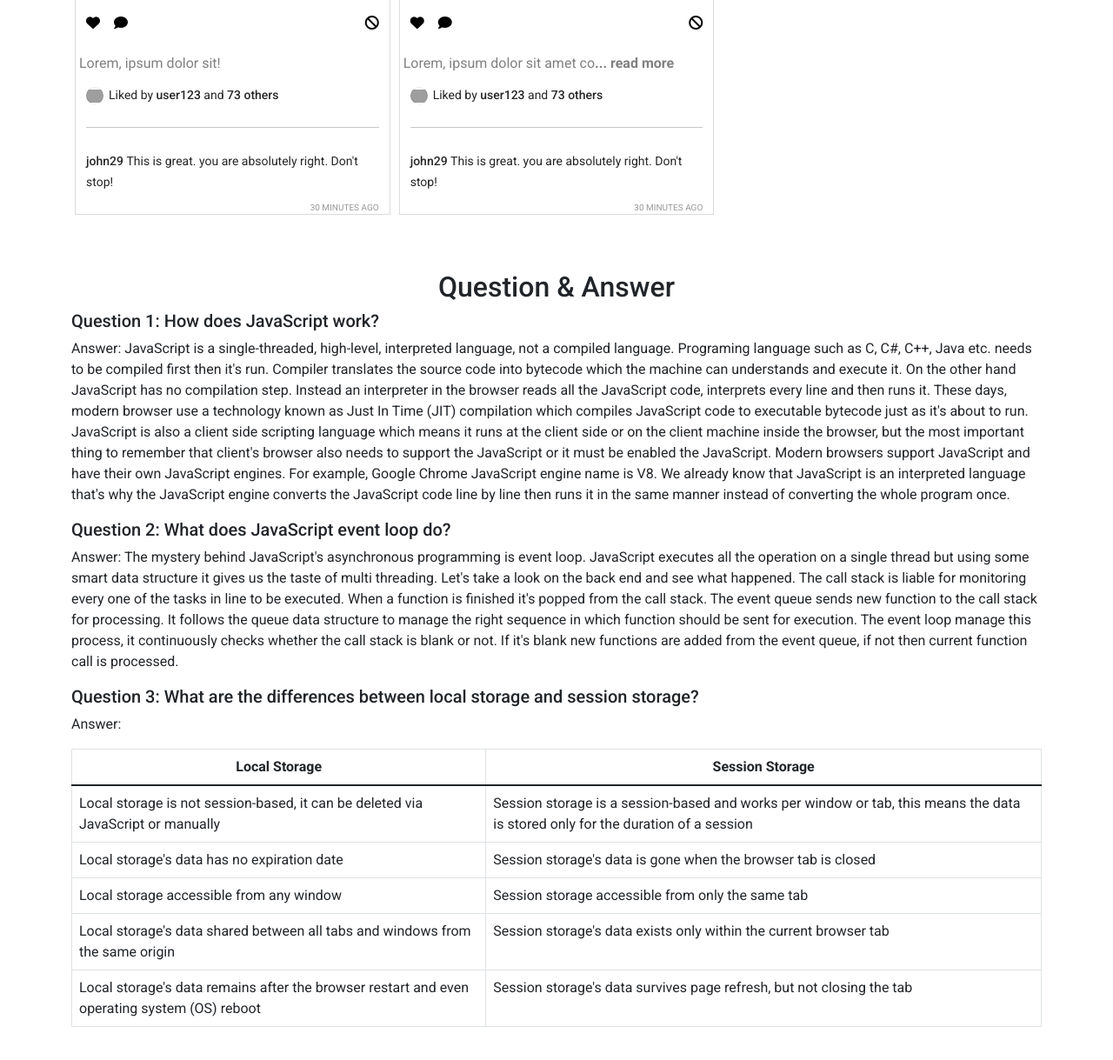
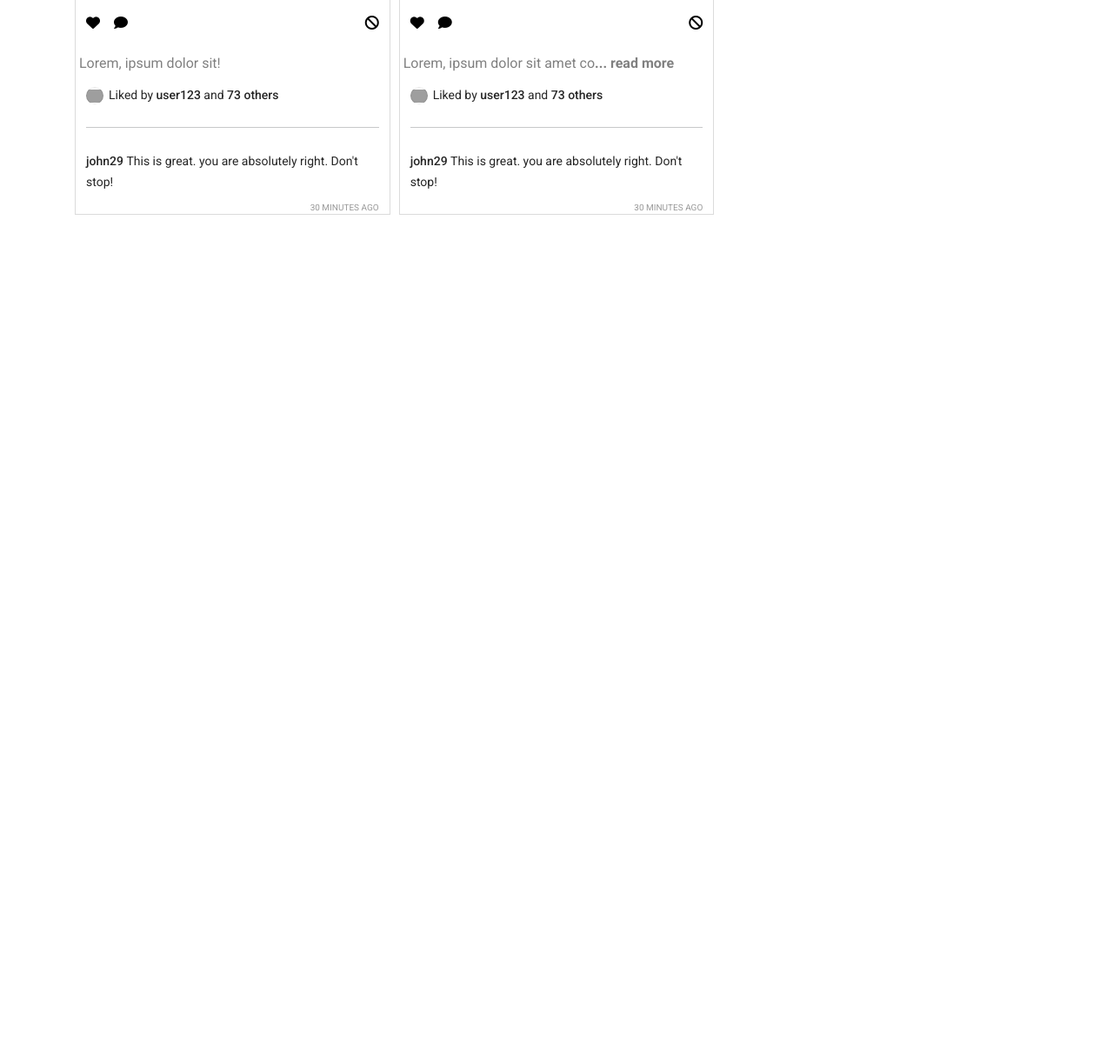
Before and after one commit to toufiqul-hasan/insta-shohor, a plain HTML site: page index.html in a window 1280 px wide. Shown: the part 1285-2504 px from the top of the page at 87% size. After the commit the page ends 1548 px from the top, so only its background shows below. Drawn offline with nearby package versions, Linux system fonts and the light colour scheme; grey boxes are pictures that could not be loaded.

Commit message:
qna deleted

```diff
--- a/index.html
+++ b/index.html
@@ -37,45 +37,6 @@
       <h1 id="reported-posts" class="mb-5">Reported posts</h1>
       <div id="reported"></div>
     </main>
-    <section id="qna" class="container mt-5">
-      <h2 class="text-center">Question & Answer</h2>
-      <h5>Question 1: How does JavaScript work?</h5>
-      <p>Answer: JavaScript is a single-threaded, high-level, interpreted language, not a compiled language. Programing language such as C, C#, C++, Java etc. needs to be compiled first then it's run. Compiler translates the source code into bytecode which the machine can understands and execute it. On the other hand JavaScript has no compilation step. Instead an interpreter in the browser reads all the JavaScript code, interprets every line and then runs it. These days, modern browser use a technology known as Just In Time (JIT) compilation which compiles JavaScript code to executable bytecode just as it's about to run. JavaScript is also a client side scripting language which means it runs at the client side or on the client machine inside the browser, but the most important thing to remember that client's browser also needs to support the JavaScript or it must be enabled the JavaScript. Modern browsers support JavaScript and have their own JavaScript engines. For example, Google Chrome JavaScript engine name is V8. We already know that JavaScript is an interpreted language that's why the JavaScript engine converts the JavaScript code line by line then runs it in the same manner instead of converting the whole program once.</p>
-      <h5>Question 2: What does JavaScript event loop do?</h5>
-      <p>Answer: The mystery behind JavaScript's asynchronous programming is event loop. JavaScript executes all the operation on a single thread but using some smart data structure it gives us the taste of multi threading. Let's take a look on the back end and see what happened. The call stack is liable for monitoring every one of the tasks in line to be executed. When a function is finished it's popped from the call stack. The event queue sends new function to the call stack for processing. It follows the queue data structure to manage the right sequence in which function should be sent for execution. The event loop manage this process, it continuously checks whether the call stack is blank or not. If it's blank new functions are added from the event queue, if not then current function call is processed.</p>
-      <h5>Question 3: What are the differences between local storage and session storage?</h5>
-      <p>Answer: </p>
-      <table class="table table-bordered mb-5">
-        <thead>
-          <tr>
-            <th scope="col" class="text-center">Local Storage</th>
-            <th scope="col" class="text-center">Session Storage</th>
-          </tr>
-        </thead>
-        <tbody>
-          <tr>
-            <td>Local storage is not session-based, it can be deleted via JavaScript or manually</td>
-            <td>Session storage is a session-based and works per window or tab, this means the data is stored only for the duration of a session</td>
-          </tr>
-          <tr>
-            <td>Local storage's data has no expiration date</td>
-            <td>Session storage's data is gone when the browser tab is closed</td>
-          </tr>
-          <tr>
-            <td>Local storage accessible from any window</td>
-            <td>Session storage accessible from only the same tab</td>
-          </tr>
-          <tr>
-            <td>Local storage's data shared between all tabs and windows from the same origin</td>
-            <td>Session storage's data exists only within the current browser tab</td>
-          </tr>
-          <tr>
-            <td>Local storage's data remains after the browser restart and even operating system (OS) reboot</td>
-            <td>Session storage's data survives page refresh, but not closing the tab</td>
-          </tr>
-        </tbody>
-      </table>
-    </section>
     <footer></footer>
     <!-- add javascript  file  -->
     <script src="./js/app.js"></script>
--- a/js/app.js
+++ b/js/app.js
@@ -34,7 +34,6 @@ const displayContent = (text) => {
 const switchTab = (id) => {
   if (id === "posts") {
     document.getElementById("posts").style.display = "grid";
-    document.getElementById("qna").style.display = "block";
     document.getElementById("liked-posts").style.display = "none";
     document.getElementById("liked").style.display = "none";
     document.getElementById("reported-posts").style.display = "none";
@@ -44,7 +43,6 @@ const switchTab = (id) => {
     document.getElementById("liked-posts").style.display = "block";
     document.getElementById("liked").style.display = "block";
     document.getElementById("posts").style.display = "none";
-    document.getElementById("qna").style.display = "none";
     document.getElementById("reported-posts").style.display = "none";
     document.getElementById("reported").style.display = "none";
     displayLikedPosts();
@@ -53,7 +51,6 @@ const switchTab = (id) => {
     document.getElementById("reported-posts").style.display = "block";
     document.getElementById("reported").style.display = "block";
     document.getElementById("posts").style.display = "none";
-    document.getElementById("qna").style.display = "none";
     document.getElementById("liked-posts").style.display = "none";
     document.getElementById("liked").style.display = "none";
     displayReportedPosts();
```
